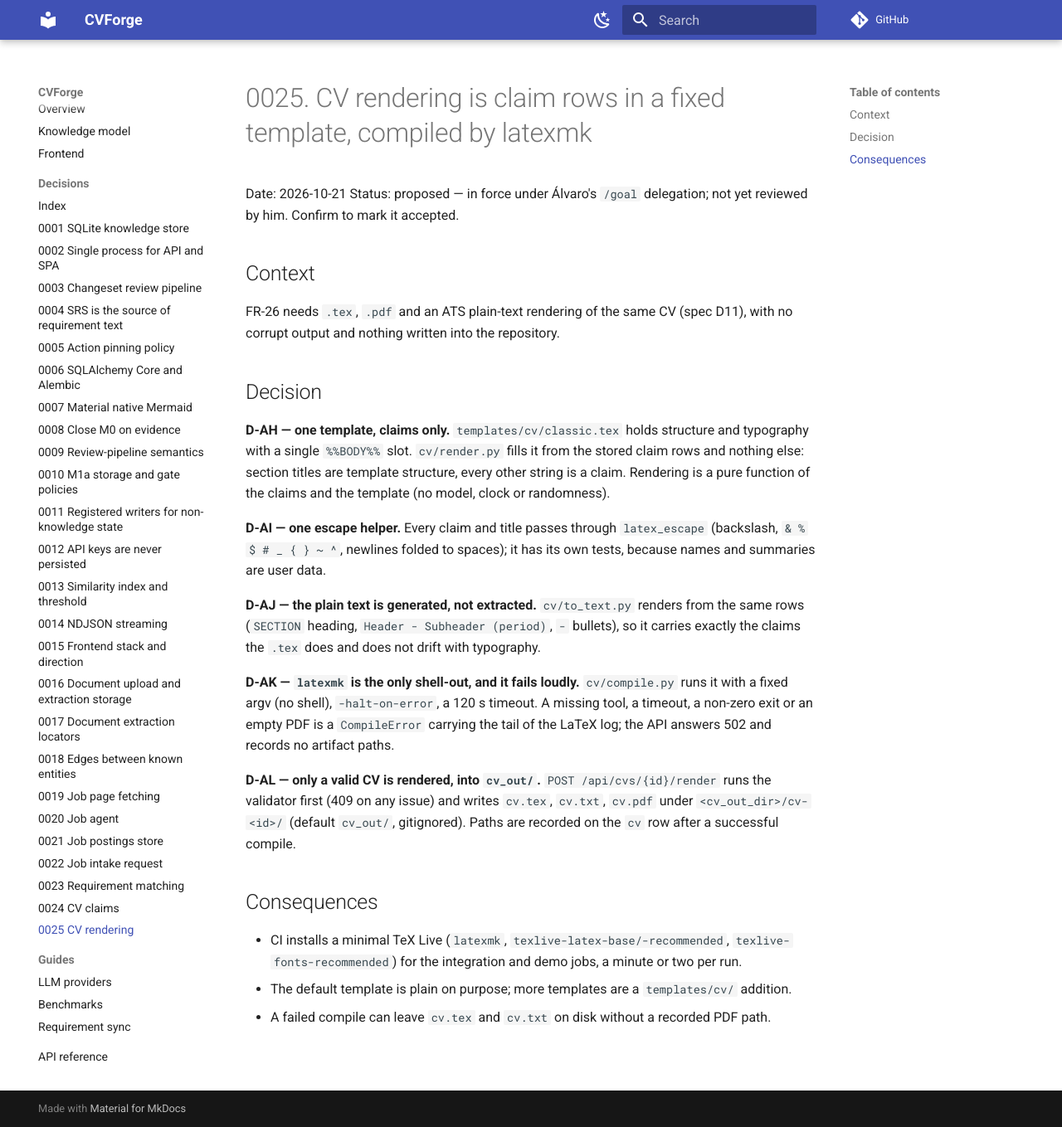
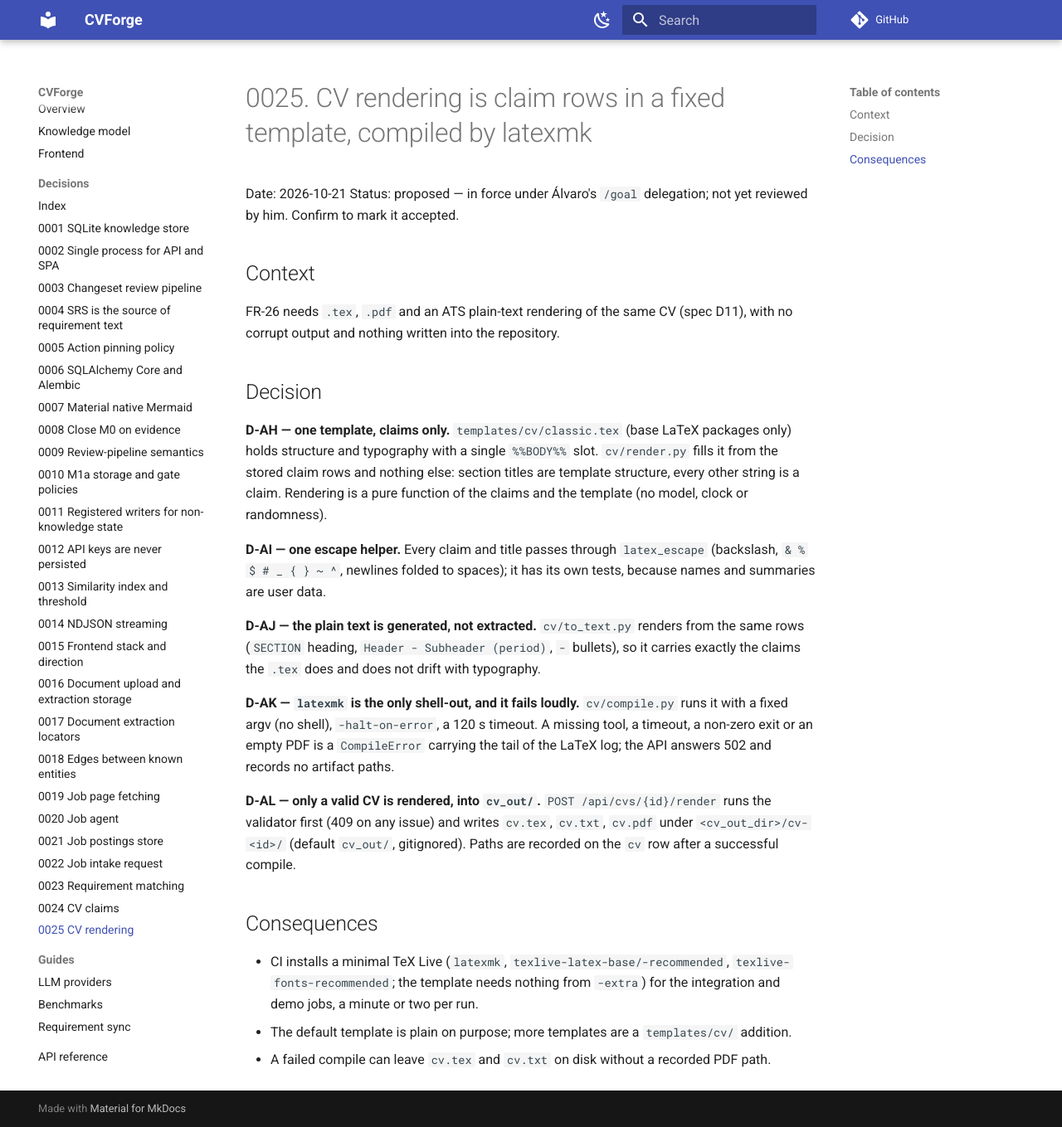
Before and after one commit to SelfishCoconut/cvforge, an MkDocs documentation site: the page built from docs/adr/0025-cv-rendering-is-claims-in-a-fixed-template-compiled-by-latexmk.md, in a window 1280 px wide and 1359 px high. Shown: the whole window at 83% size. Built offline with MkDocs 1.6.1 and Material for MkDocs 9.7.7, drawn with Linux system fonts in a browser that asks for light colours; comment, search, counter and statistics services are not loaded.

Commit message:
fix(cv): use only base LaTeX packages in the template
CI installs a minimal TeX Live; enumitem and titlesec live in texlive-latex-extra.

Co-Authored-By: Claude Sonnet 5.5 <noreply@anthropic.com>

```diff
--- a/docs/adr/0025-cv-rendering-is-claims-in-a-fixed-template-compiled-by-latexmk.md
+++ b/docs/adr/0025-cv-rendering-is-claims-in-a-fixed-template-compiled-by-latexmk.md
@@ -11,7 +11,7 @@ no corrupt output and nothing written into the repository.
 
 ## Decision
 
-**D-AH — one template, claims only.** `templates/cv/classic.tex` holds structure and
+**D-AH — one template, claims only.** `templates/cv/classic.tex` (base LaTeX packages only) holds structure and
 typography with a single `%%BODY%%` slot. `cv/render.py` fills it from the stored claim rows
 and nothing else: section titles are template structure, every other string is a claim.
 Rendering is a pure function of the claims and the template (no model, clock or randomness).
@@ -37,6 +37,6 @@ after a successful compile.
 ## Consequences
 
 - CI installs a minimal TeX Live (`latexmk`, `texlive-latex-base/-recommended`,
-  `texlive-fonts-recommended`) for the integration and demo jobs, a minute or two per run.
+  `texlive-fonts-recommended`; the template needs nothing from `-extra`) for the integration and demo jobs, a minute or two per run.
 - The default template is plain on purpose; more templates are a `templates/cv/` addition.
 - A failed compile can leave `cv.tex` and `cv.txt` on disk without a recorded PDF path.
```
Also changed, not shown: 3 other files.
